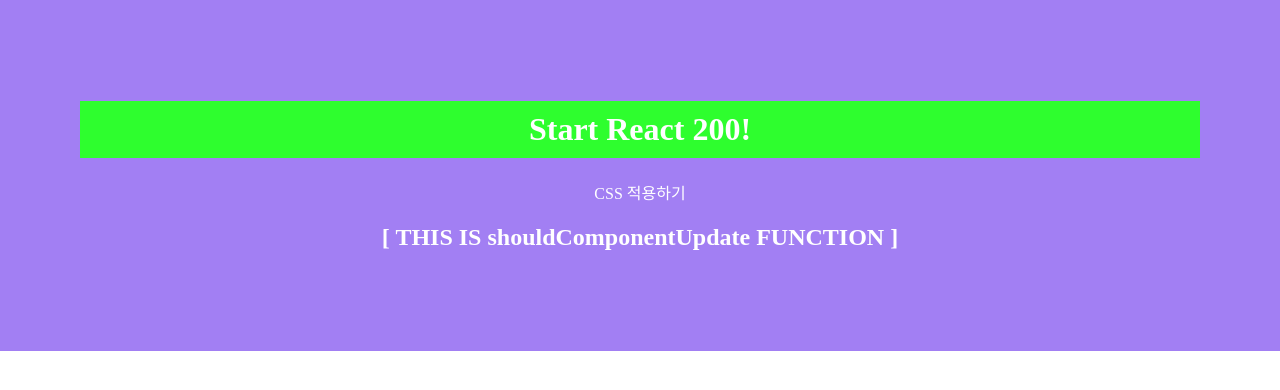
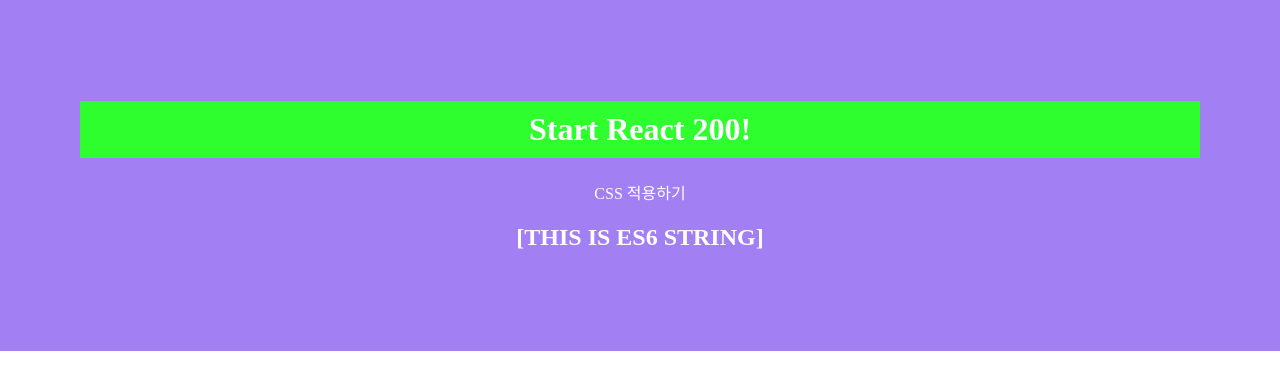
Before and after one commit to yoonjong-park/react200-for-beginner, a React (Create React App) app: page / in a window 1280 px wide. Shown: the top 390 px of the page. Built offline with nearby package versions, Linux system fonts and the light colour scheme.

Commit message:
#15 009 템플릿 문자열 사용하기

```diff
--- a/src/App.js
+++ b/src/App.js
@@ -1,13 +1,13 @@
 import React from "react";
 import "./App.css";
-import LifecycleEx from "./R008_LifecycleEx";
+import Es6 from "./R009_Es6";
 
 function App() {
   return (
     <div>
       <h1>Start React 200!</h1>
       <p>CSS 적용하기</p>
-      <LifecycleEx prop_value="FromApp.js" />
+      <Es6 />
     </div>
   );
 }
--- /dev/null
+++ b/src/R009_Es6.js
@@ -0,0 +1,28 @@
+import React, { Component } from "react";
+
+class R009_Es6 extends Component {
+  constructor(props) {
+    super(props);
+    this.state = {};
+  }
+
+  componentDidMount() {
+    let jsString1 = "자바스크립트";
+    let jsString2 = "입니다\n다음 줄입니다.";
+    console.log(jsString1 + " 문자열" + jsString2 + "~");
+
+    let Es6string1 = "ES6";
+    let Es6String2 = "입니다";
+    console.log(`${Es6string1} 문자열${Es6String2}`);
+
+    let LongString = "ES6에 추가된 String 함수들입니다.";
+    console.log("startsWith : " + LongString.startsWith("ES6에 추가")); // true, 문자열 앞에 동일한 String이 있으면 return true
+    console.log("endsWith : " + LongString.endsWith("함수들입니다.")); // true, 문자열 뒤에 동일한 ...
+    console.log("includes : " + LongString.includes("추가된 String")); // true, 문자열 전체에 동일한...
+  }
+
+  render() {
+    return <h2>[THIS IS ES6 STRING]</h2>;
+  }
+}
+export default R009_Es6;
```
